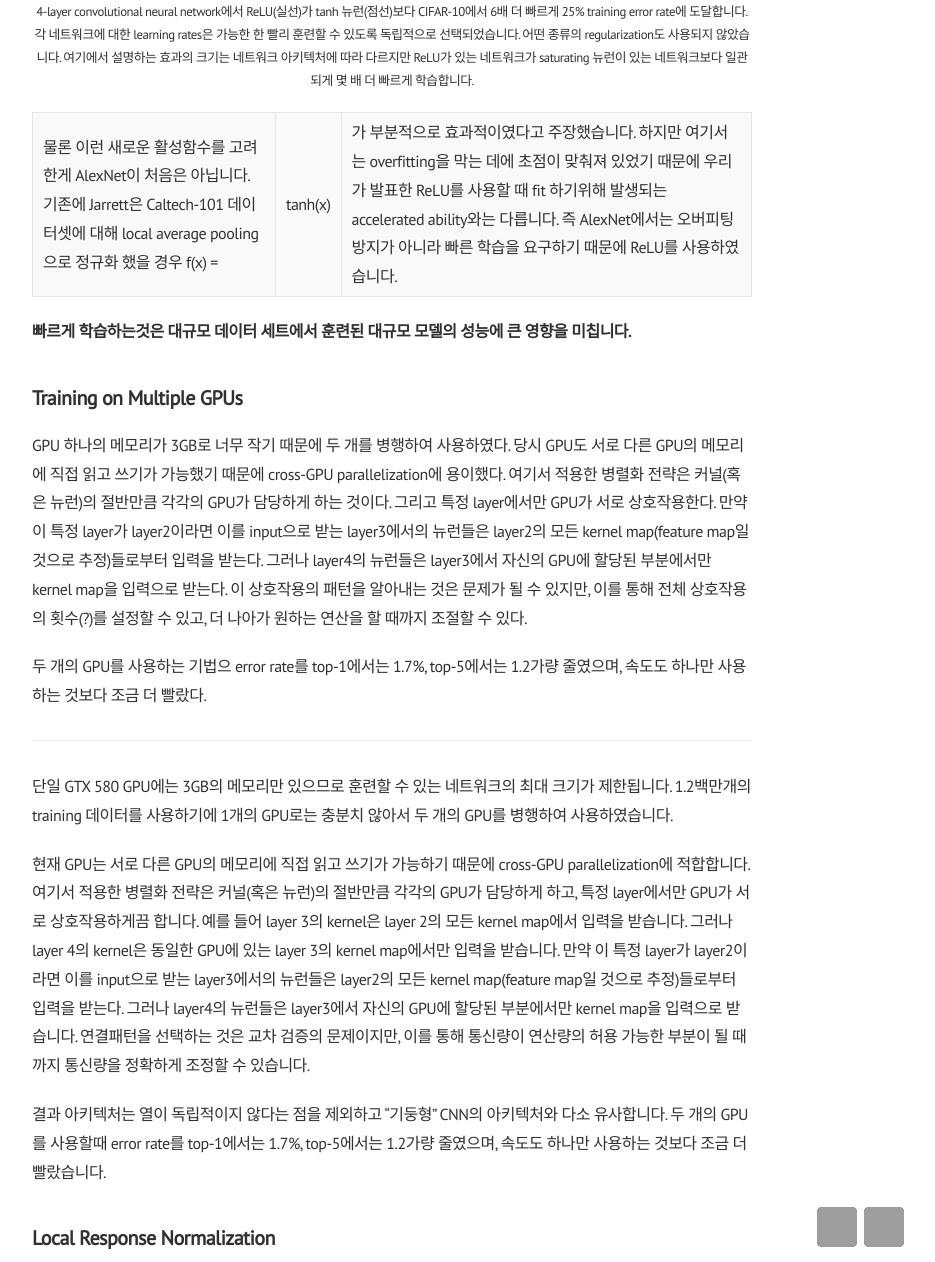
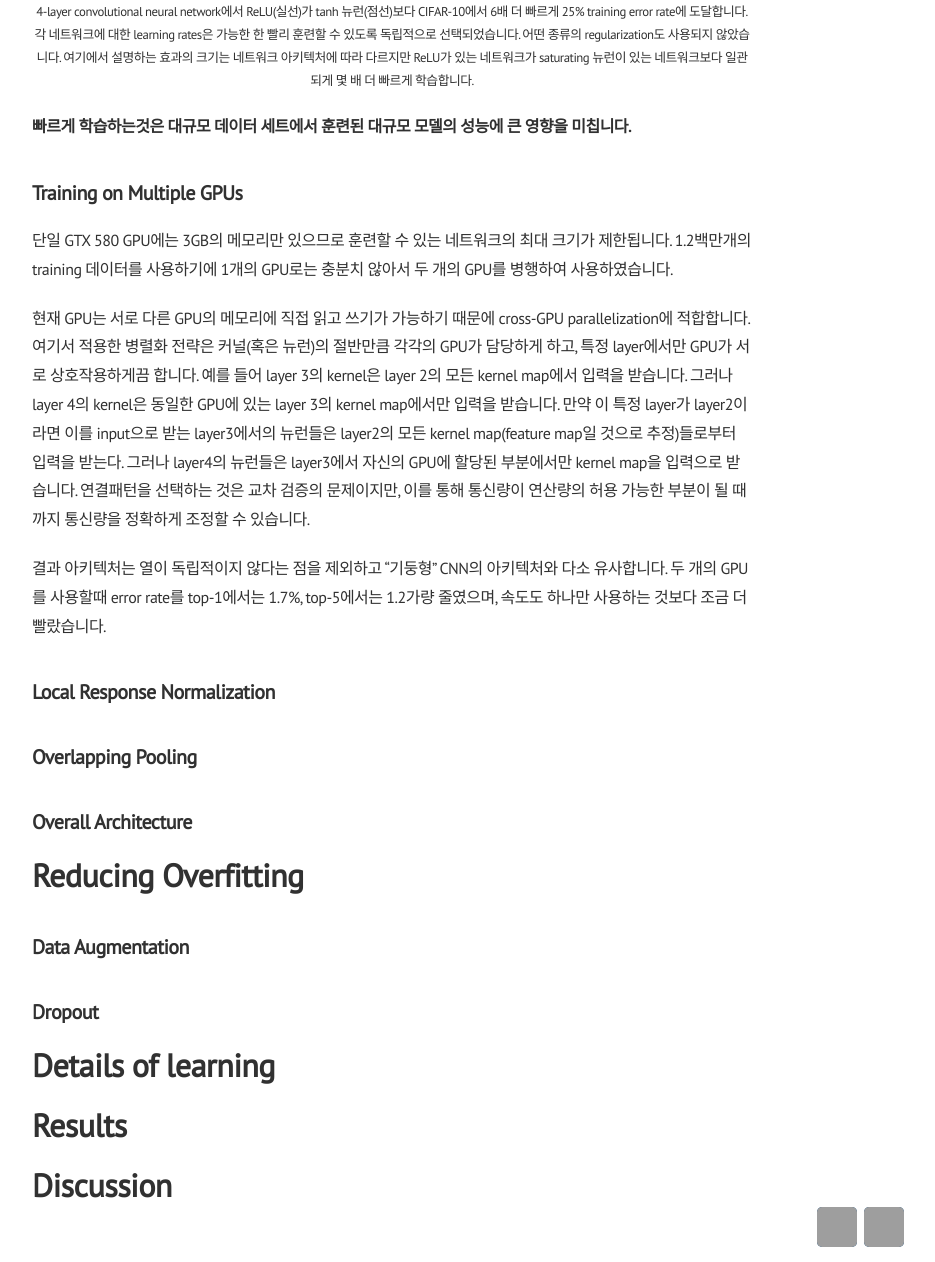
Before and after one commit to museonghwang/museonghwang.github.io, a Jekyll site: the page built from _posts/2022-07-15-paper-alexnet.md, in a window 1280 px wide and 1400 px high, scrolled down 4017 px. Shown: the part 138-1400 px from the top of the window, without its empty margins (248-1183 px from the left). Built offline with Jekyll 4.4.1, drawn with Linux system fonts in a browser that asks for light colours; nearby versions of some CDN libraries; our own code applies the rules of GitHub Pages for plain Markdown files; formulas are drawn with MathJax 3; comment, search, counter and statistics services are not loaded; grey boxes are pictures that could not be loaded.

Commit message:
alexnet update

```diff
--- a/_posts/2022-07-15-paper-alexnet.md
+++ b/_posts/2022-07-15-paper-alexnet.md
@@ -81,21 +81,11 @@ Figure 1에서, 특정 four-layer convolutional network에 대한 CIFAR-10 데
 4-layer convolutional neural network에서 ReLU(실선)가 tanh 뉴런(점선)보다 CIFAR-10에서 6배 더 빠르게 25% training error rate에 도달합니다. 각 네트워크에 대한 learning rates은 가능한 한 빨리 훈련할 수 있도록 독립적으로 선택되었습니다. 어떤 종류의 regularization도 사용되지 않았습니다. 여기에서 설명하는 효과의 크기는 네트워크 아키텍처에 따라 다르지만 ReLU가 있는 네트워크가 saturating 뉴런이 있는 네트워크보다 일관되게 몇 배 더 빠르게 학습합니다.
 </p>
 
-
-물론 이런 새로운 활성함수를 고려한게 AlexNet이 처음은 아닙니다. 기존에 Jarrett은 Caltech-101 데이터셋에 대해 local average pooling으로 정규화 했을 경우 f(x) = |tanh(x)| 가 부분적으로 효과적이였다고 주장했습니다. 하지만 여기서는 overfitting을 막는 데에 초점이 맞춰져 있었기 때문에 우리가 발표한 ReLU를 사용할 때 fit 하기위해 발생되는 accelerated ability와는 다릅니다. 즉 AlexNet에서는 오버피팅 방지가 아니라 빠른 학습을 요구하기 때문에 ReLU를 사용하였습니다.
-
 **빠르게 학습하는것은 대규모 데이터 세트에서 훈련된 대규모 모델의 성능에 큰 영향을 미칩니다.**
 
 
 
 ## Training on Multiple GPUs
-
-GPU 하나의 메모리가 3GB로 너무 작기 때문에 두 개를 병행하여 사용하였다. 당시 GPU도 서로 다른 GPU의 메모리에 직접 읽고 쓰기가 가능했기 때문에 cross-GPU parallelization에 용이했다. 여기서 적용한 병렬화 전략은 커널(혹은 뉴런)의 절반만큼 각각의 GPU가 담당하게 하는 것이다. 그리고 특정 layer에서만 GPU가 서로 상호작용한다. 만약 이 특정 layer가 layer2이라면 이를 input으로 받는 layer3에서의 뉴런들은 layer2의 모든 kernel map(feature map일 것으로 추정)들로부터 입력을 받는다. 그러나 layer4의 뉴런들은 layer3에서 자신의 GPU에 할당된 부분에서만 kernel map을 입력으로 받는다. 이 상호작용의 패턴을 알아내는 것은 문제가 될 수 있지만, 이를 통해 전체 상호작용의 횟수(?)를 설정할 수 있고, 더 나아가 원하는 연산을 할 때까지 조절할 수 있다.
-
-두 개의 GPU를 사용하는 기법으 error rate를 top-1에서는 1.7%, top-5에서는 1.2가량 줄였으며, 속도도 하나만 사용하는 것보다 조금 더 빨랐다.
-
------
-
 
 단일 GTX 580 GPU에는 3GB의 메모리만 있으므로 훈련할 수 있는 네트워크의 최대 크기가 제한됩니다. 1.2백만개의 training 데이터를 사용하기에 1개의 GPU로는 충분치 않아서 두 개의 GPU를 병행하여 사용하였습니다.
 
```
